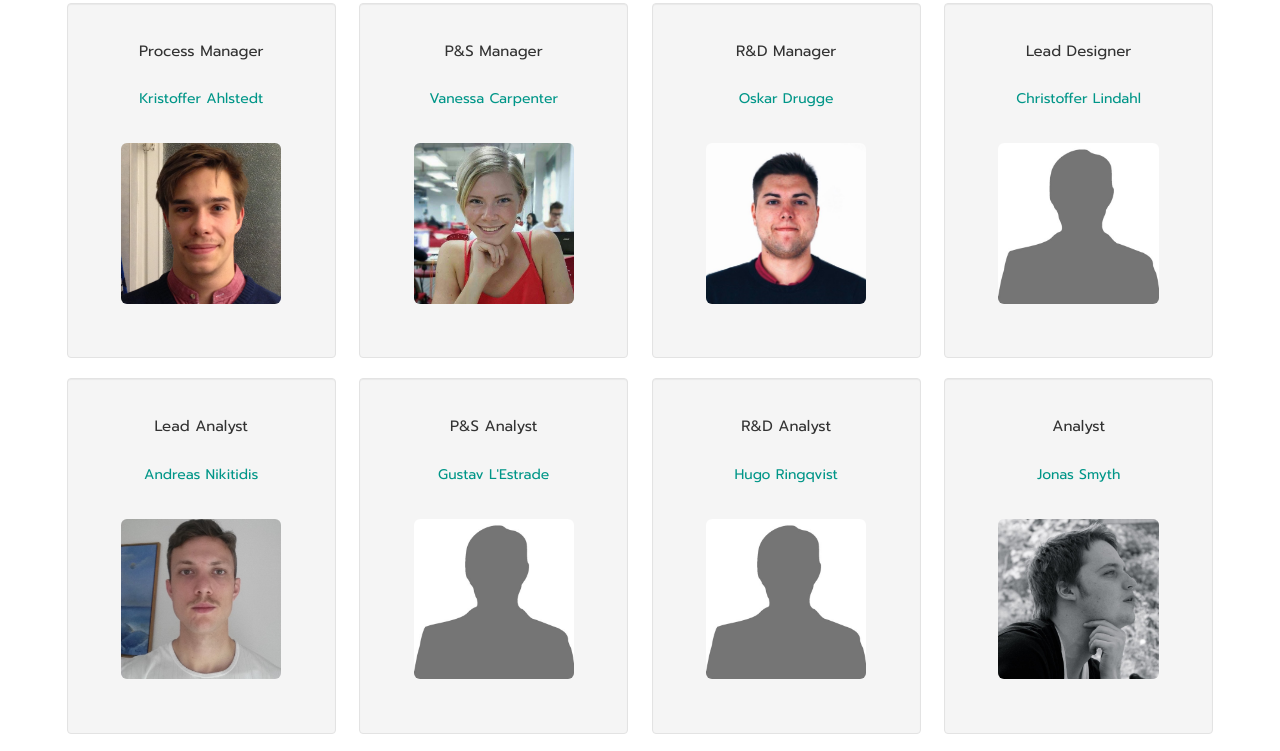
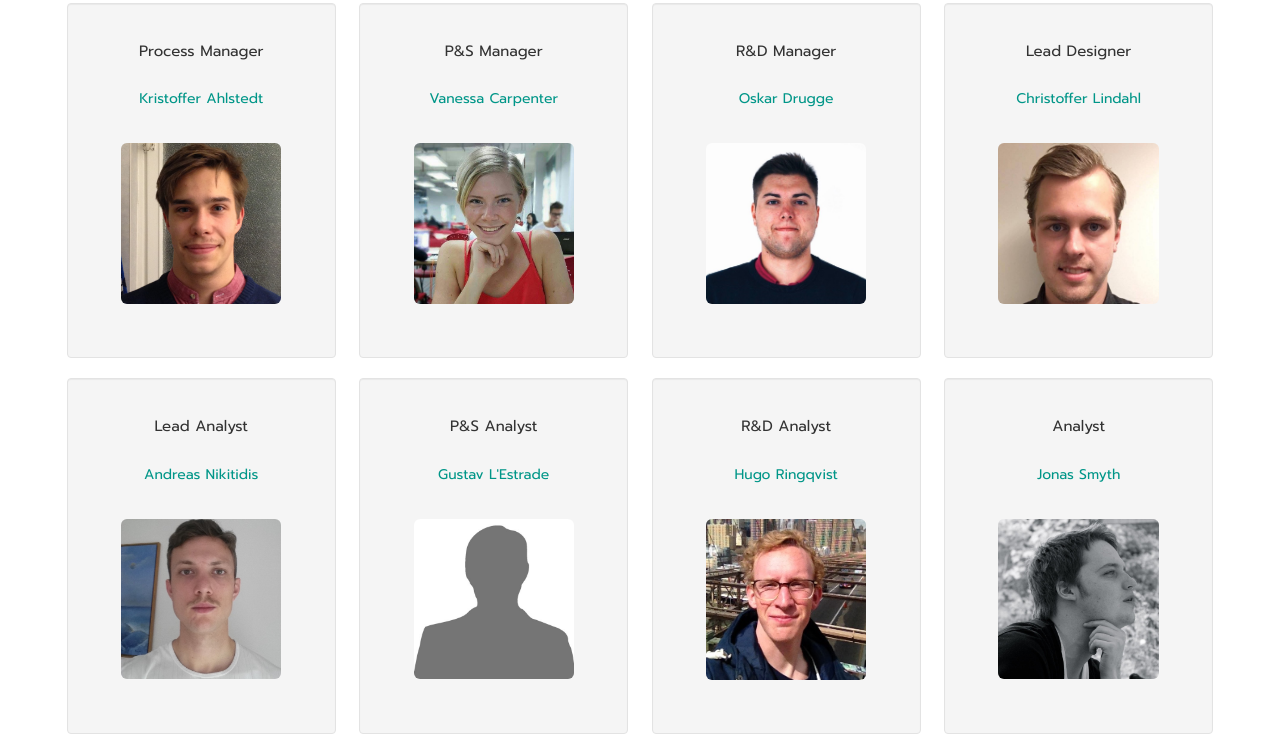
Before and after one commit to bossom/Seed, a plain HTML site: page index.html in a window 1280 px wide. Shown: the part 744-1495 px from the top of the page. Drawn offline with Linux system fonts and the light colour scheme.

Commit message:
More pictures

```diff
--- a/index.html
+++ b/index.html
@@ -94,7 +94,7 @@
           <br>
           <a href="mailto:chrli316@student.liu.se">Christoffer Lindahl</a>
           <div class="imgdiv">
-            <img src="img/noimage.jpg" class="img-responsive img-rounded">
+            <img src="img/christoffer.jpg" class="img-responsive img-rounded">
           </div>
         </div>
       </div>
@@ -122,7 +122,7 @@
           <br>
           <a href="mailto:hugri775@student.liu.se">Hugo Ringqvist</a>
           <div class="imgdiv">
-            <img src="img/noimage.jpg" class="img-responsive img-rounded">
+            <img src="img/hugo.jpg" class="img-responsive img-rounded">
           </div>
         </div>
         <div class="col-xs-12 col-sm-3 col-md-3 col-lg-3 well">
@@ -223,7 +223,7 @@
           <br>
           <a href="mailto:ivaoh618@student.liu.se">Ivan Öhrman</a>
           <div class="imgdiv">
-            <img src="img/noimage.jpg" class="img-responsive img-rounded">
+            <img src="img/ivan.jpg" class="img-responsive img-rounded">
           </div>
         </div>
         <div class="col-xs-12 col-sm-3 col-md-3 col-lg-3 well">
@@ -289,7 +289,7 @@
           <br>
           <a href="mailto:simgu934@student.liu.se">Simon Gummesson</a>
           <div class="imgdiv">
-            <img src="img/noimage.jpg" class="img-responsive img-rounded">
+            <img src="img/simong.png" class="img-responsive img-rounded">
           </div>
         </div>
         <div class="col-xs-12 col-sm-4 col-md-4 col-lg-4 well bottom">
```
Also changed, not shown: img/christoffer.jpg (added), img/hugo.jpg (added), img/ivan.jpg (added), 1 other file.
